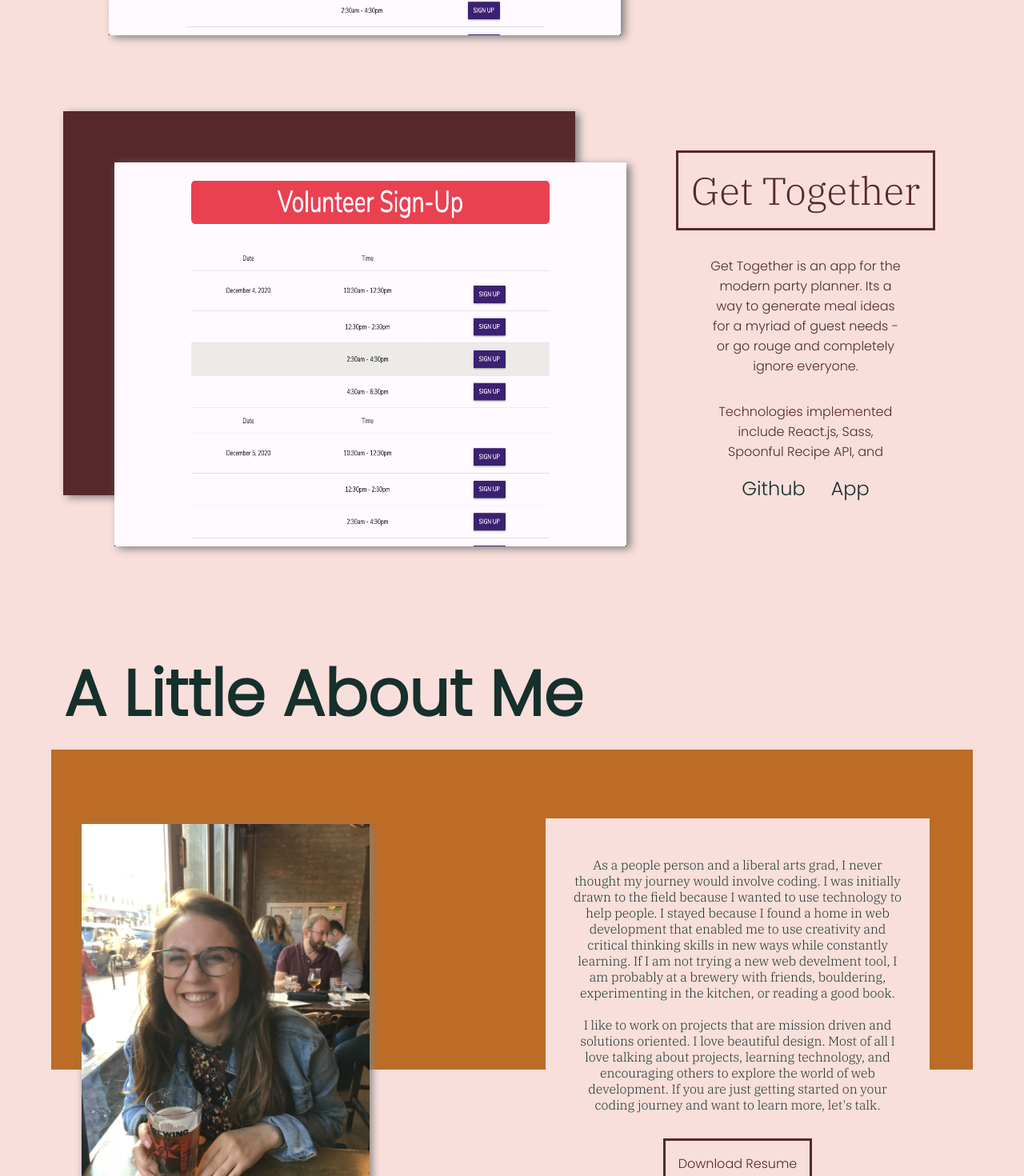
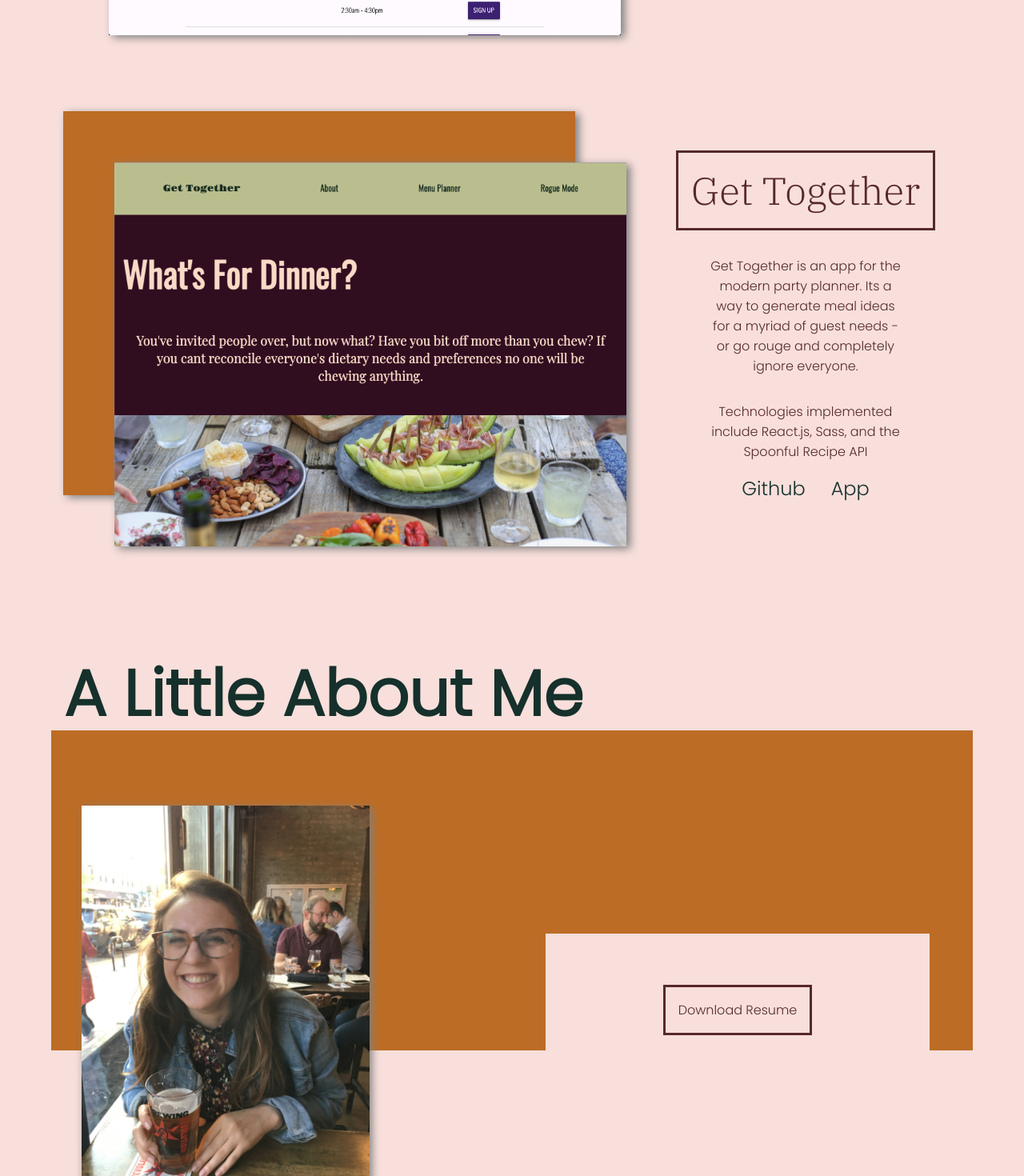
Before and after one commit to kendrak922/Portfolio-2020, a React (Create React App) app: page / in a window 1280 px wide. Shown: the part 1550-3020 px from the top of the page at 80% size. Built offline with nearby package versions, Linux system fonts and the light colour scheme.

Commit message:
mobile compatability and copy

```diff
--- a/src/App.js
+++ b/src/App.js
@@ -48,7 +48,7 @@ function App() {
                     <img src={AboutPhoto} alt="It's me"></img>
                     <div className="box"></div>
                     <div className="description">
-                        <p >As a people person and a liberal arts grad, I never thought my journey would involve coding. I was initially drawn to the field because I wanted to use technology to help people. I stayed because I found a home in web development that enabled me to use creativity and critical thinking skills in new ways while constantly learning. If I am not trying a new web develment tool, I am probably at a brewery with friends, bouldering, experimenting in the kitchen, or reading a good book.<br></br><br></br>  I like to work on projects that are mission driven and solutions oriented. I love beautiful design. Most of all I love talking about projects, learning technology, and encouraging others to explore the world of web development. If you are just getting started on your coding journey and want to learn more, let's talk. </p>
+                        <p></p>
                         <button className="resume" href={resume} download>Download Resume</button>
                     </div>
                 </div>
--- a/src/Components/Portfolio/Portfolio.js
+++ b/src/Components/Portfolio/Portfolio.js
@@ -1,5 +1,6 @@
 import React from 'react';
 import volunteerAppPic from '../Pictures/volunteerAppPic.png'
+import getTogetherPic from '../Pictures/getTogether.png'
 import './portfolio.scss'
 
 
@@ -23,15 +24,15 @@ const Portfolio = () => {
                 </div>
                 <div className="item">
                 <div className="image-background">
-                <img src={volunteerAppPic} alt='Volunteer App Screenshot' />
+                <img src={getTogetherPic} alt='Volunteer App Screenshot' />
             </div>
                     <div className="aside">
                         <p className='app-name'>Get Together</p>
                         <p className="description">Get Together is an app for the modern party planner. Its a way to generate meal ideas for a myriad of guest needs - or go rouge and completely ignore everyone.</p>
-                        <p className="description">Technologies implemented include React.js, Sass, Spoonful Recipe API, and </p>
+                        <p className="description">Technologies implemented include React.js, Sass, and the Spoonful Recipe API</p>
                         <div>
                             <a href='https://github.com/kendrak922/Dinner-Party.git' target="_blank" rel="noopener noreferrer" className='button'>Github</a>
-                            <a href='https://volunteer-dev-3ced0.web.app/app.html' target="_blank" rel="noopener noreferrer" className='button'>App</a>
+                            <a href='https://get-together.netlify.app/' target="_blank" rel="noopener noreferrer" className='button'>App</a>
                         </div>
                     </div>
                 </div>
--- a/src/Components/Portfolio/portfolio.scss
+++ b/src/Components/Portfolio/portfolio.scss
@@ -20,7 +20,7 @@
     }
     .item:nth-child(odd){
         .image-background{
-            background: $dark-pink;
+            background: $gold;
             margin-bottom: 10px;
         }
     }
@@ -31,7 +31,7 @@
         box-shadow: 5px 3px 10px gray;
     }
     .image-background{
-        background: $gold;
+        background: $dark-pink;
         padding: 4rem;
         height: 30rem;
         width: 40rem;
@@ -87,13 +87,7 @@
     }
 }
 @media only screen and (max-width: 1000px) {
-    .portfolio-container{
-        // .item{
-        // flex-flow: column wrap;
-        // justify-content: center;;
-        // align-items: center;
-        // }
-    }
+
 }
 
 @media only screen and (max-width: 768px) {
@@ -114,7 +108,7 @@
              display: block;
              height: 15rem;
              width: 20rem;
-             margin: 1rem;
+             margin: 0 auto;
              background: none;
 
          }
```
Also changed, not shown: src/Components/Pictures/getTogether.png (added), 1 other file (tests, documents, lock files or other folders).
